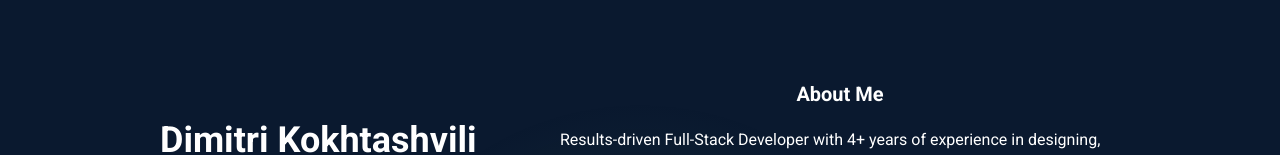
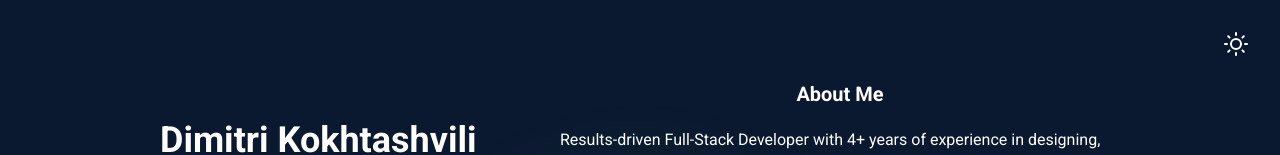
Before and after one commit to dlkokhta/My-Portfoglio, a Next.js app: page / in a window 1280 px wide. Shown: the top 155 px of the page. Built offline with nearby package versions, Linux system fonts and the light colour scheme.

Commit message:
feat: add theme engine and light/dark toggle button

```diff
--- a/package.json
+++ b/package.json
@@ -12,6 +12,7 @@
     "axios": "^1.9.0",
     "framer-motion": "^12.38.0",
     "next": "14.2.35",
+    "next-themes": "^0.4.6",
     "nodemailer": "^7.0.3",
     "react": "^18",
     "react-dom": "^18",
--- /dev/null
+++ b/src/app/components/ThemeToggle.tsx
@@ -0,0 +1,45 @@
+"use client";
+
+import { useEffect, useState } from "react";
+import { useTheme } from "next-themes";
+import { FiSun, FiMoon } from "react-icons/fi";
+
+/**
+ * Floating light/dark toggle. Sits bottom-right on small screens (next to the
+ * burger menu, thumb-reachable) and moves to the top-right from `md` up.
+ *
+ * The icon is only rendered after mount: on the server the theme is unknown,
+ * so rendering it immediately would cause a hydration mismatch.
+ */
+const ThemeToggle = () => {
+  const { resolvedTheme, setTheme } = useTheme();
+  const [mounted, setMounted] = useState(false);
+
+  useEffect(() => setMounted(true), []);
+
+  const isDark = resolvedTheme === "dark";
+
+  return (
+    <button
+      type="button"
+      onClick={() => setTheme(isDark ? "light" : "dark")}
+      aria-label={
+        mounted ? `Switch to ${isDark ? "light" : "dark"} mode` : "Toggle theme"
+      }
+      className="fixed bottom-6 right-6 z-50 p-2 text-2xl text-slate-700 transition hover:scale-110 md:bottom-auto md:top-6 dark:text-white"
+    >
+      {mounted ? (
+        isDark ? (
+          <FiSun />
+        ) : (
+          <FiMoon />
+        )
+      ) : (
+        // Placeholder keeps the icon's footprint stable before mount.
+        <span className="block h-6 w-6" />
+      )}
+    </button>
+  );
+};
+
+export default ThemeToggle;
--- a/src/app/layout.tsx
+++ b/src/app/layout.tsx
@@ -1,8 +1,8 @@
 import type { Metadata } from "next";
 import { Roboto } from "next/font/google";
 import "./globals.css";
-import Header from "./components/Header";
-import Head from "next/head";
+import Providers from "./providers";
+import ThemeToggle from "./components/ThemeToggle";
 
 const roboto = Roboto({
   weight: ["100", "300", "400", "500", "700"],
@@ -41,7 +41,7 @@ export default function RootLayout({
   children: React.ReactNode;
 }>) {
   return (
-    <html lang="en">
+    <html lang="en" suppressHydrationWarning>
       <head>
         <meta charSet="UTF-8" />
         <meta name="language" content="English" />
@@ -131,10 +131,10 @@ export default function RootLayout({
         />
       </head>
       <body className={roboto.className}>
-        {/* <div className="lg:hidden">
-          <Header />
-        </div> */}
-        {children}
+        <Providers>
+          {children}
+          <ThemeToggle />
+        </Providers>
       </body>
     </html>
   );
--- /dev/null
+++ b/src/app/providers.tsx
@@ -0,0 +1,23 @@
+"use client";
+
+import { ThemeProvider } from "next-themes";
+
+/**
+ * Client-side providers wrapper. Hosts next-themes so the whole app can read
+ * and toggle the theme. `attribute="class"` toggles `class="dark"` on <html>,
+ * which Tailwind's `dark:` variants respond to (darkMode: "class").
+ */
+const Providers = ({ children }: { children: React.ReactNode }) => {
+  return (
+    <ThemeProvider
+      attribute="class"
+      defaultTheme="dark"
+      enableSystem={false}
+      disableTransitionOnChange
+    >
+      {children}
+    </ThemeProvider>
+  );
+};
+
+export default Providers;
--- a/tailwind.config.ts
+++ b/tailwind.config.ts
@@ -1,6 +1,7 @@
 import type { Config } from "tailwindcss";
 
 const config: Config = {
+  darkMode: "class",
   content: [
     "./src/pages/**/*.{js,ts,jsx,tsx,mdx}",
     "./src/components/**/*.{js,ts,jsx,tsx,mdx}",
```
Also changed, not shown: 1 other file (tests, documents, lock files or other folders).
